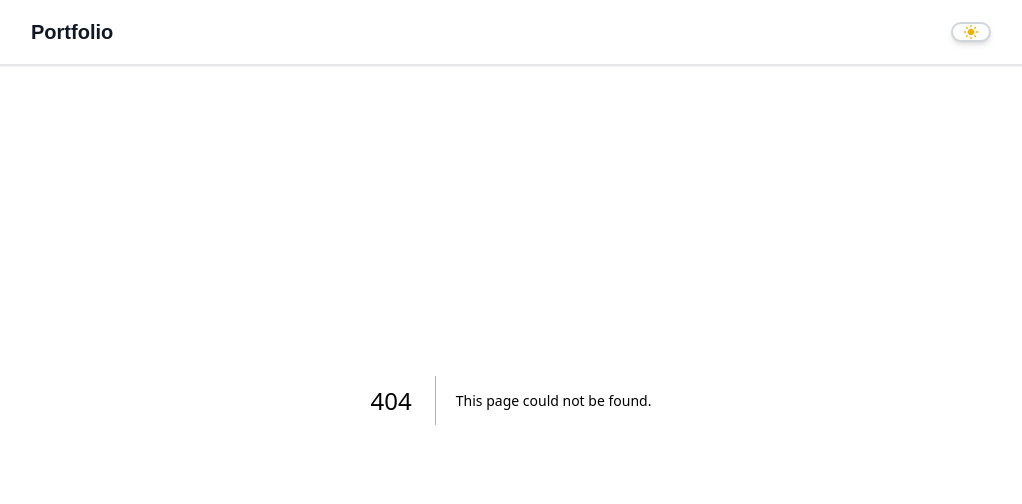
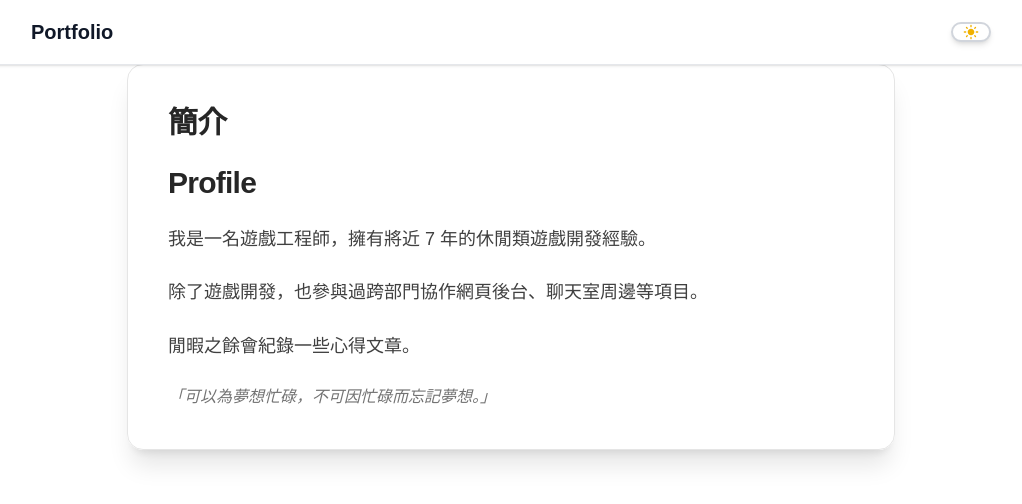
Before and after one commit to ryan9457/introduction, a Next.js app: page /about/profile in a window 1280 px wide. Before the commit this address had no page. Shown: the top 504 px of the page, without its empty margins (129-1151 px from the left). Built offline with nearby package versions, Linux system fonts and the light colour scheme.

Commit message:
refactor: change path

```diff
--- a/src/app/about/page.tsx
+++ b/src/app/about/page.tsx
@@ -1,4 +1,4 @@
-import Intro from './intro/page';
+import Intro from './profile/page';
 import SkillTree from './skill-tree/page';
 import Timeline from './timeline/page';
 
--- a/src/app/about/intro/page.tsx
+++ b/src/app/about/profile/page.tsx
@@ -1,9 +1,12 @@
-export default function Intro() {
+export default function Profile() {
   return (
     <section className="relative px-6 py-10 md:py-16">
       <div className="max-w-3xl mx-auto backdrop-blur-md bg-white/70 dark:bg-neutral-900/60 border border-neutral-200 dark:border-neutral-700 rounded-2xl shadow-xl p-8 md:p-10 space-y-6 transition-all">
         <h1 className="text-3xl font-bold text-neutral-800 dark:text-neutral-100 tracking-tight">
-          介紹
+          簡介
+        </h1>
+        <h1 className="text-3xl font-bold text-neutral-800 dark:text-neutral-100 tracking-tight">
+          Profile
         </h1>
         <p className="text-neutral-700 dark:text-neutral-300 text-lg leading-relaxed">
           我是一名遊戲工程師，擁有將近 7 年的休閒類遊戲開發經驗。
```
